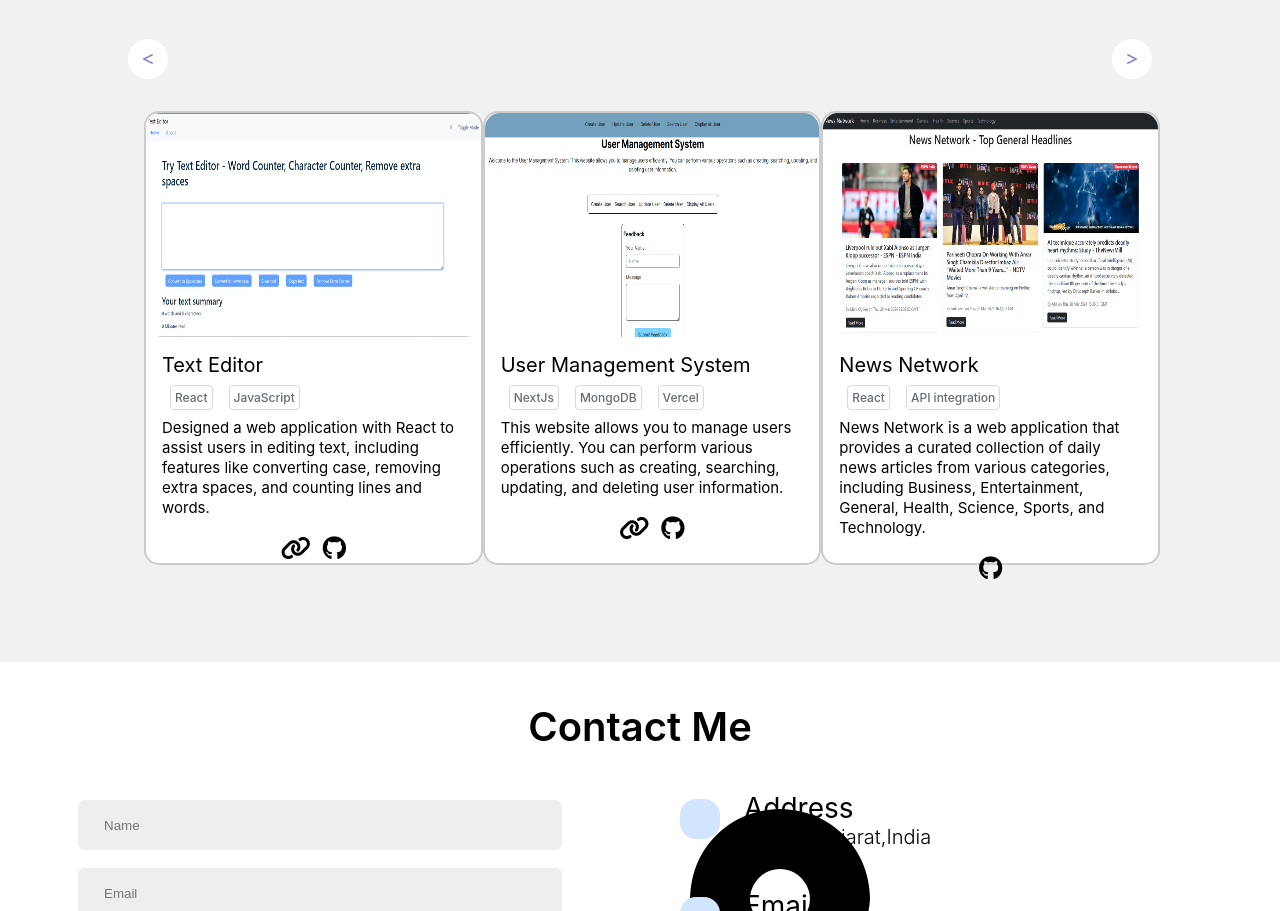
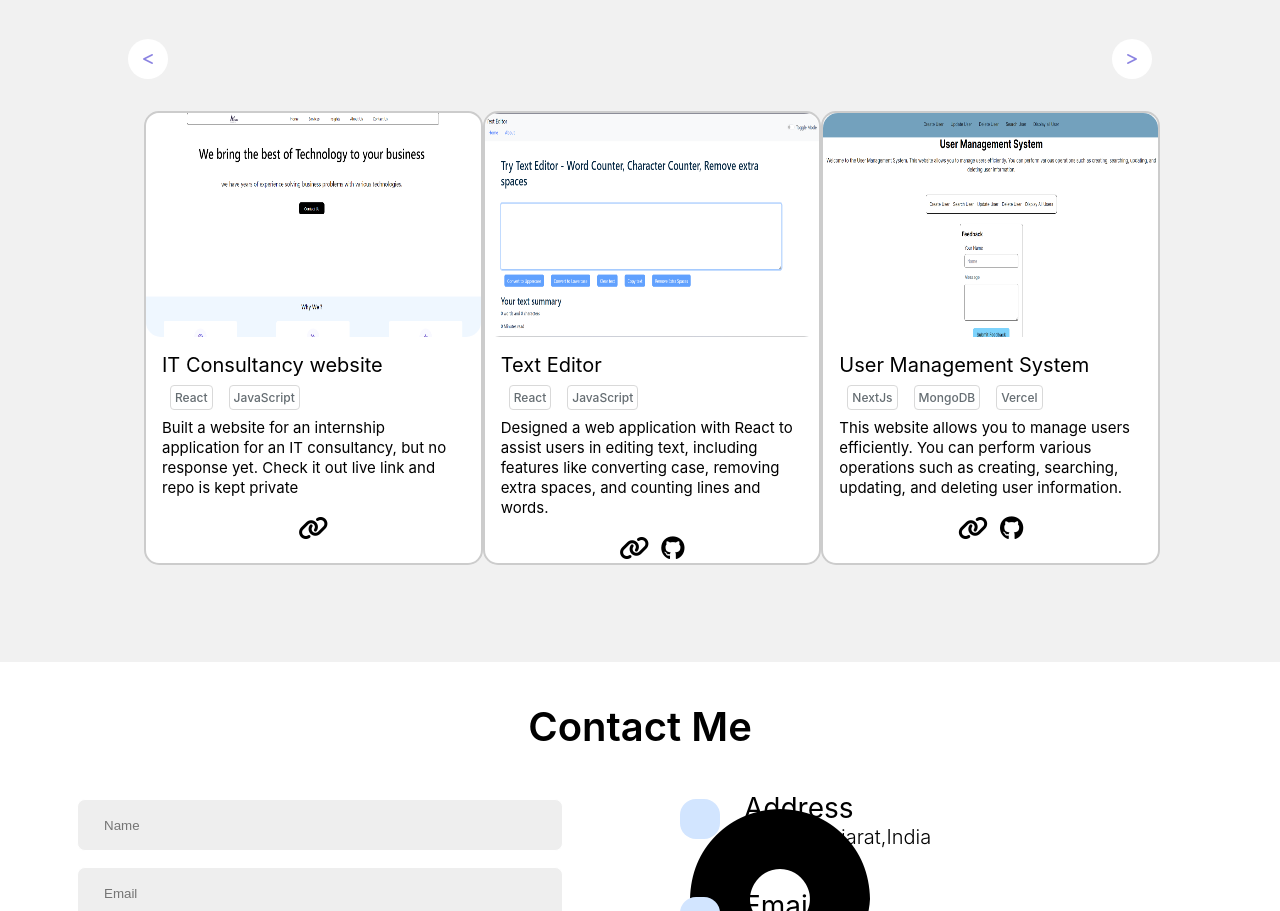
Before and after one commit to yashpatel08/patelyash, a React (Create React App) app: page / in a window 1280 px wide. Shown: the part 2253-3164 px from the top of the page. Built offline with nearby package versions, Linux system fonts and the light colour scheme.

Commit message:
commit last project

```diff
--- a/src/components/ProjectData.js
+++ b/src/components/ProjectData.js
@@ -3,9 +3,22 @@ import textEditorImg  from '../media/textEditor.png'
 import newsNetwork from '../media/newsNetwork.png'
 import fashion4you from '../media/fashion4you.png'
 import wheatherapp from '../media/wheatherapp.png'
+import AviatoImg from '../media/Aviato.png'
+
 import um from '../media/user-manage.png'
 
 export const projects = [
+    {
+        img: AviatoImg,
+        name: "IT Consultancy website",
+        tech: [
+            "React",
+            "JavaScript",
+        ],
+        link: "https://aviator-omega.vercel.app/",
+        dec: "Built a website for an internship application for an IT consultancy, but no response yet. Check it out live link and repo is kept private",
+        repo: "",
+    },
     {
         img: textEditorImg,
         name: "Text Editor",
```
Also changed, not shown: src/media/Aviato.png (added).
